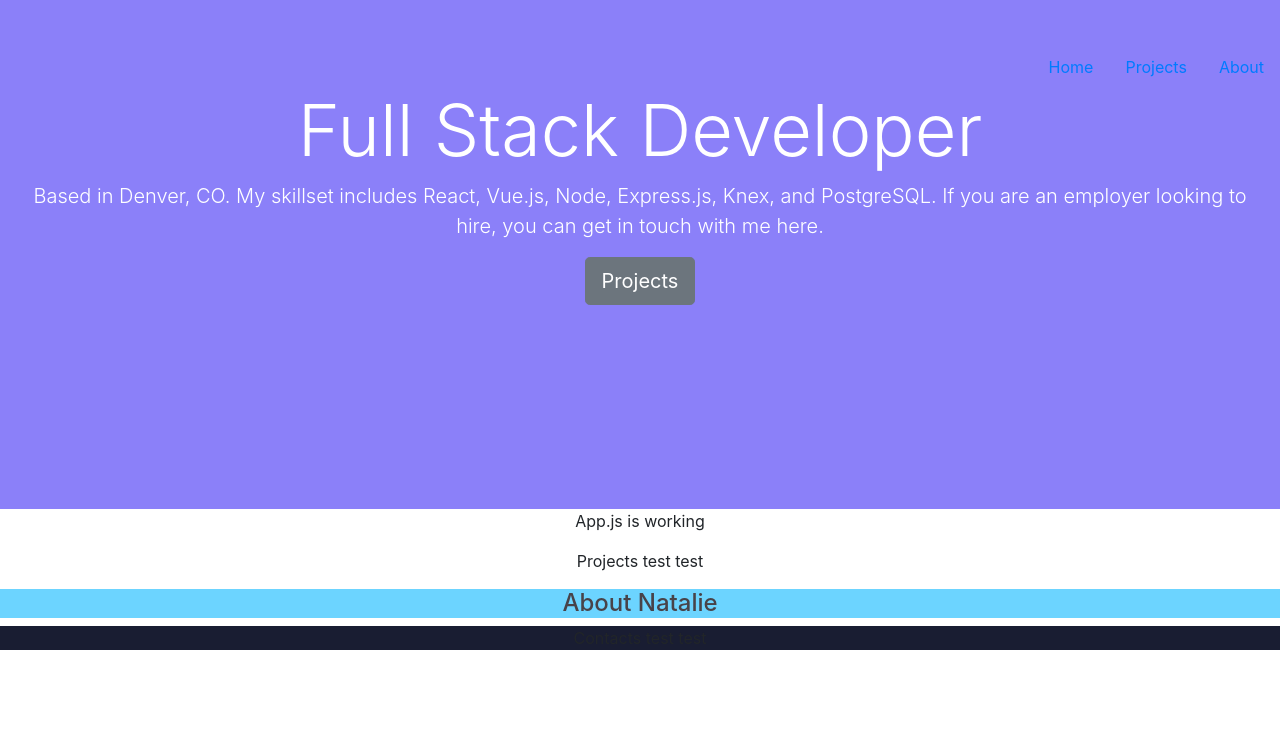
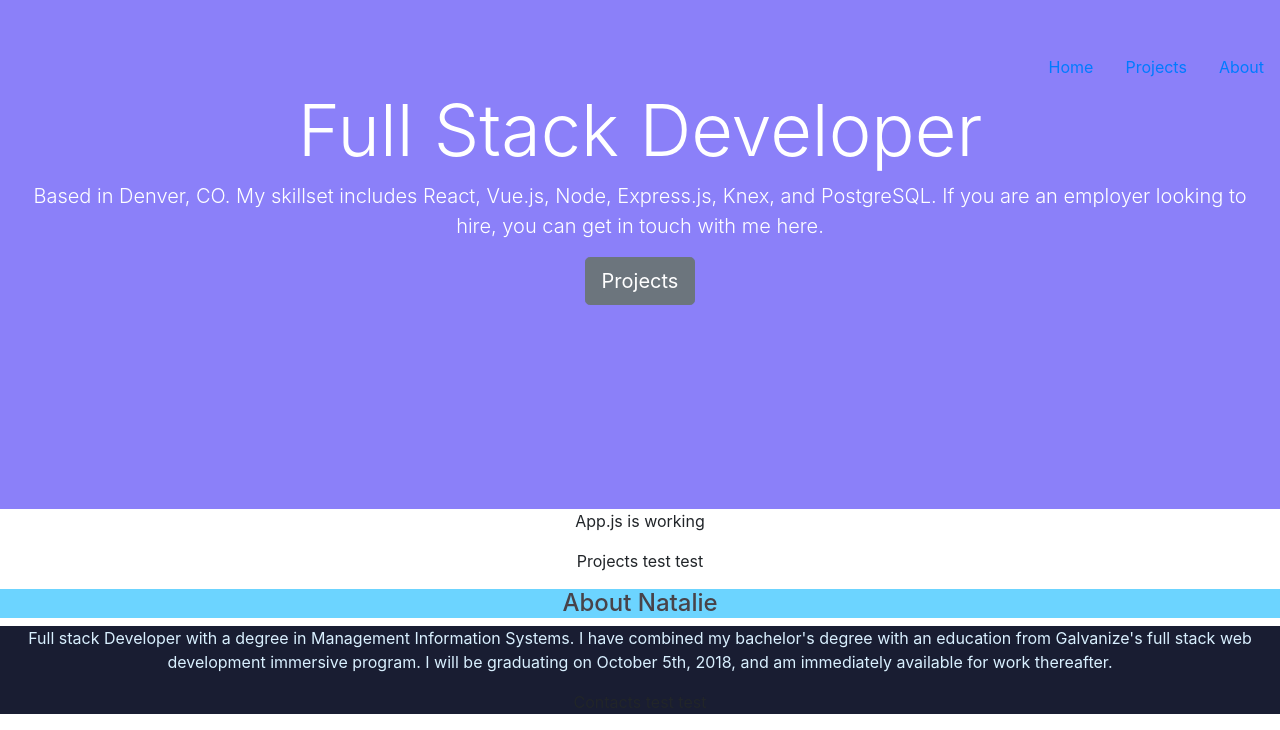
Before and after one commit to natalie-todd/portfolio, a React (Create React App) app: page / in a window 1280 px wide. Shown: the part 141-871 px from the top of the page. Before the commit the page ends 807 px from the top, so only its background shows below. Built offline with nearby package versions, Linux system fonts and the light colour scheme.

Commit message:
done for the day, will work on contact tomorrow

```diff
--- a/src/App.css
+++ b/src/App.css
@@ -59,6 +59,10 @@ justify-content: flex-start; */
 
 }
 
+.bio {
+  color: #D9F0FF;
+}
+
 .bottom {
   background-color: #191D32;
 }
--- a/src/App.js
+++ b/src/App.js
@@ -8,6 +8,7 @@ import NavHeader from './components/Front/NavHeader';
 import Front from './components/Front/Front';
 import Projects from './components/Projects/Projects';
 import About from './components/Contact/About';
+import Bio from './components/Contact/Bio';
 import Contact from './components/Contact/Contact';
 
 class App extends Component {
@@ -29,6 +30,7 @@ class App extends Component {
         <footer>
           <About />
           <div className='bottom'>
+            <Bio />
             <Contact />
           </div>
         </footer>
--- a/src/components/Contact/Bio.js
+++ b/src/components/Contact/Bio.js
@@ -0,0 +1,14 @@
+import React, { Component } from 'react';
+import { Nav, NavItem, NavLink } from 'reactstrap';
+
+const Bio = (props) => {
+    return (
+        <div class='bio'>
+            <p>Full stack Developer with a degree in Management Information Systems. I have combined my bachelor's degree with
+                an education from Galvanize's full stack web development immersive program.
+                I will be graduating on October 5th, 2018, and am immediately available for work thereafter.</p>
+        </div>
+    );
+}
+
+export default Bio
```
